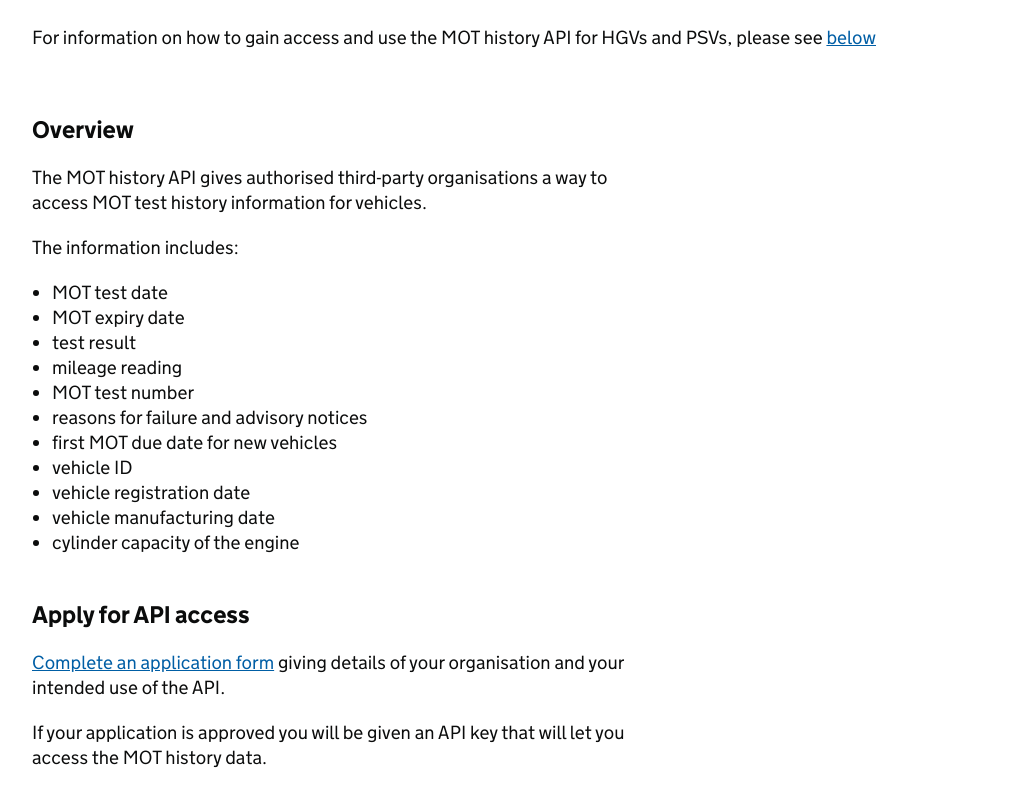
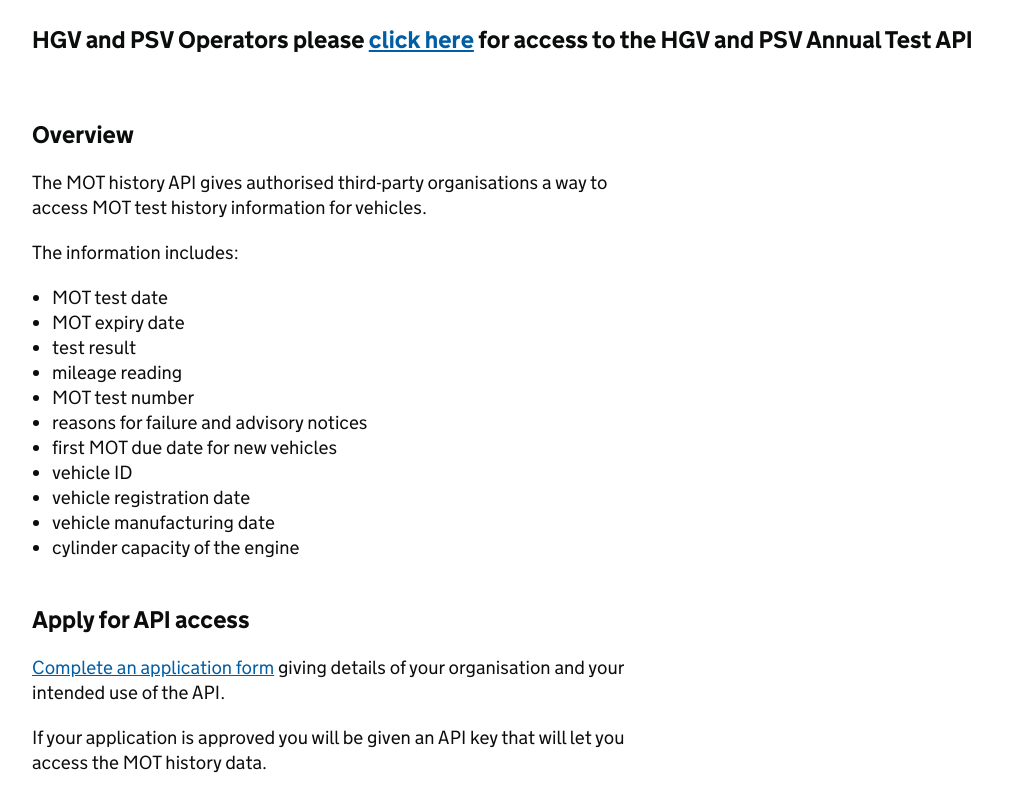
Before and after one commit to dvsa/mot-history-api-documentation, a plain HTML site: page docs/index.html in a window 1280 px wide. Shown: the part 113-918 px from the top of the page, without its empty margins (128-1151 px from the left). Drawn offline with Linux system fonts and the light colour scheme.

Commit message:
new content

```diff
--- a/docs/index.html
+++ b/docs/index.html
@@ -32,7 +32,7 @@
     <h1 class="heading-xlarge u-space-b15">MOT history API</h1>
 
     <div class=" u-margin-top-50 " >
-    <p>For information on how to gain access and use the MOT history API for HGVs and PSVs, please see <a href="#HGV/PSV Operators Annual Test History API Service">below</a> </p>
+    <p class="heading-medium">HGV and PSV Operators please  <a href="#HGV/PSV Operators Annual Test History API Service">click here</a> for access to the HGV and PSV Annual Test API</p>
     </div>
 
     <div class="grid-row">
```
